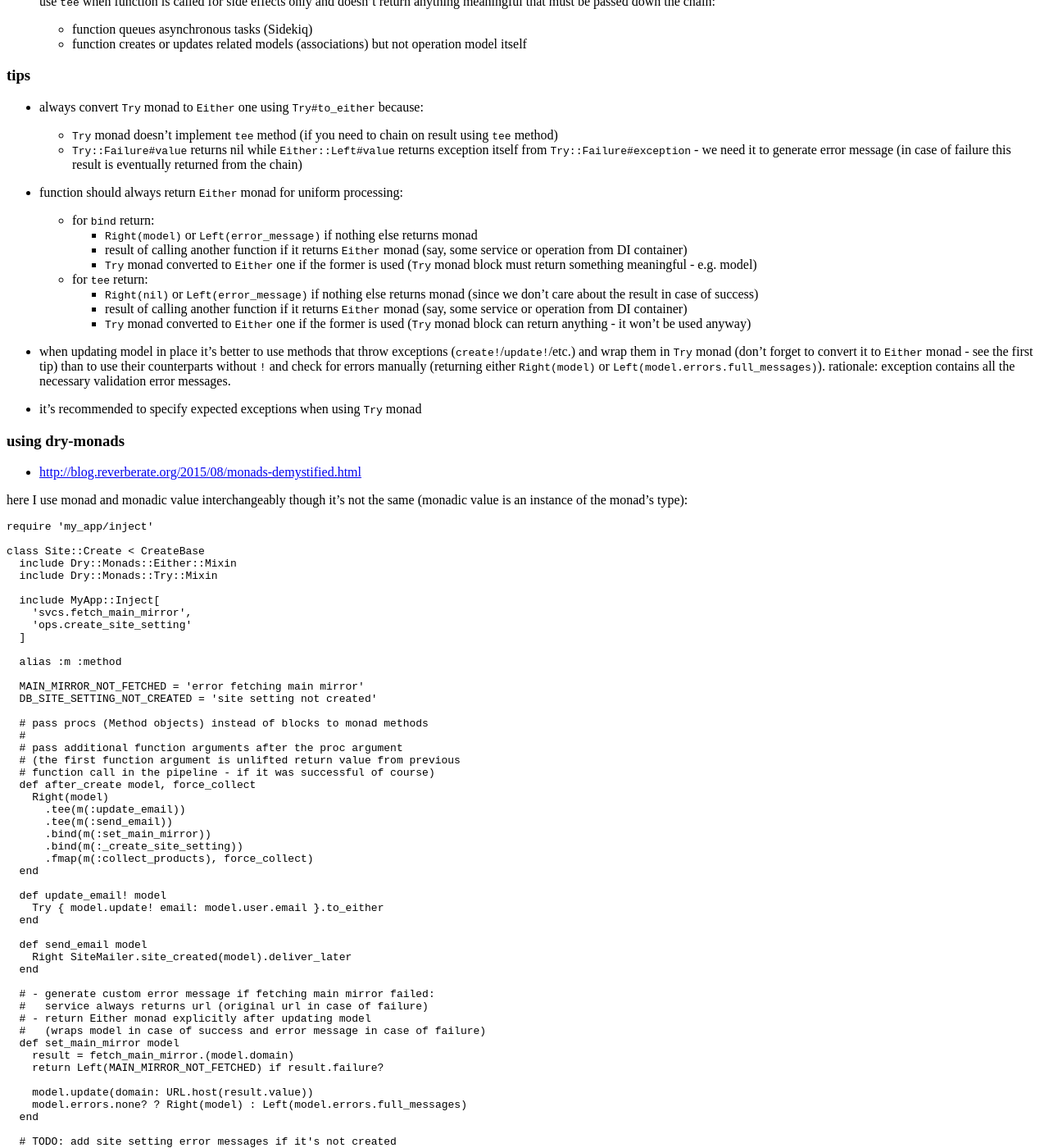
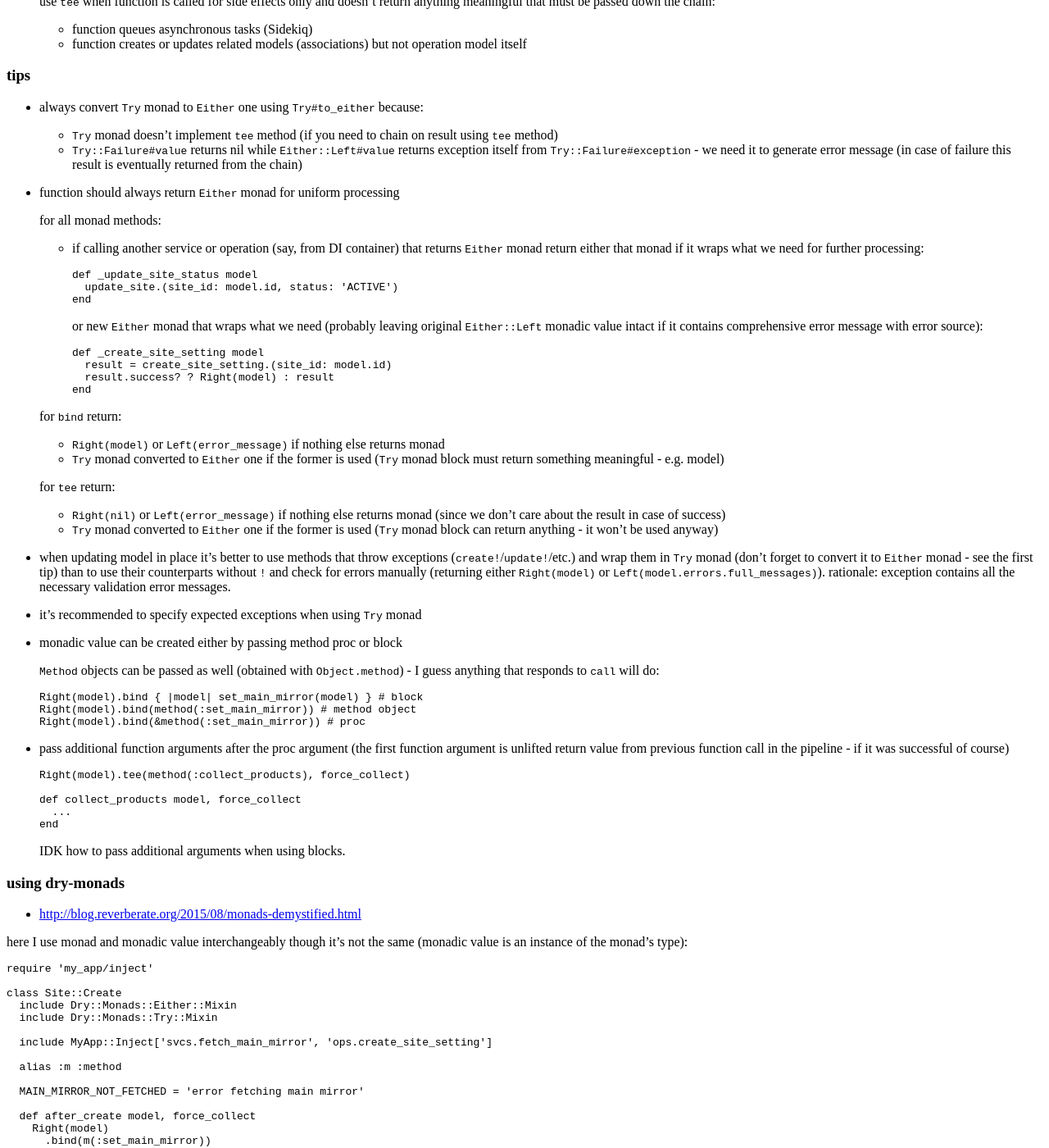
Before and after one commit to tap349/tap349.github.io, a Jekyll site: the page built from _posts/2017-02-27-monads-in-ruby.md, in a window 1280 px wide and 1400 px high, scrolled down 1517 px. Shown: the whole window at 82% size. Built offline with Jekyll 4.4.1, drawn with Linux system fonts in a browser that asks for light colours; some of the changed text lies outside the part shown.

Commit message:
update 2017-03-01_18:29:53

````diff
--- a/_posts/2017-02-27-monads-in-ruby.md
+++ b/_posts/2017-02-27-monads-in-ruby.md
@@ -108,22 +108,43 @@ monads have the following methods:
     itself from `Try::Failure#exception` - we need it to generate error message
     (in case of failure this result is eventually returned from the chain)
 
-- function should always return `Either` monad for uniform processing:
+- function should always return `Either` monad for uniform processing
 
-  - for `bind` return:
-    - `Right(model)` or `Left(error_message)` if nothing else returns monad
-    - result of calling another function if it returns `Either` monad
-      (say, some service or operation from DI container)
-    - `Try` monad converted to `Either` one if the former is used
-      (`Try` monad block must return something meaningful - e.g. model)
+  for all monad methods:
 
-  - for `tee` return:
-    - `Right(nil)` or `Left(error_message)` if nothing else returns monad
-      (since we don't care about the result in case of success)
-    - result of calling another function if it returns `Either` monad
-      (say, some service or operation from DI container)
-    - `Try` monad converted to `Either` one if the former is used
-      (`Try` monad block can return anything - it won't be used anyway)
+  - if calling another service or operation (say, from DI container)
+    that returns `Either` monad return either that monad if it wraps
+    what we need for further processing:
+
+    ```ruby
+    def _update_site_status model
+      update_site.(site_id: model.id, status: 'ACTIVE')
+    end
+    ```
+
+    or new `Either` monad that wraps what we need
+    (probably leaving original `Either::Left` monadic value intact
+    if it contains comprehensive error message with error source):
+
+    ```ruby
+    def _create_site_setting model
+      result = create_site_setting.(site_id: model.id)
+      result.success? ? Right(model) : result
+    end
+    ```
+
+  for `bind` return:
+
+  - `Right(model)` or `Left(error_message)` if nothing else returns monad
+  - `Try` monad converted to `Either` one if the former is used
+    (`Try` monad block must return something meaningful - e.g. model)
+
+  for `tee` return:
+
+  - `Right(nil)` or `Left(error_message)` if nothing else returns monad
+    (since we don't care about the result in case of success)
+  - `Try` monad converted to `Either` one if the former is used
+    (`Try` monad block can return anything - it won't be used anyway)
 
 - when updating model in place it's better to use methods that throw exceptions
   (`create!`/`update!`/etc.) and wrap them in `Try` monad
@@ -133,6 +154,31 @@ monads have the following methods:
   rationale: exception contains all the necessary validation error messages.
 
 - it's recommended to specify expected exceptions when using `Try` monad
+
+- monadic value can be created either by passing method proc or block
+
+  `Method` objects can be passed as well (obtained with `Object.method`) -
+  I guess anything that responds to `call` will do:
+
+  ```ruby
+  Right(model).bind { |model| set_main_mirror(model) } # block
+  Right(model).bind(method(:set_main_mirror)) # method object
+  Right(model).bind(&method(:set_main_mirror)) # proc
+  ```
+
+- pass additional function arguments after the proc argument
+  (the first function argument is unlifted return value from previous
+  function call in the pipeline - if it was successful of course)
+
+  ```ruby
+  Right(model).tee(method(:collect_products), force_collect)
+
+  def collect_products model, force_collect
+    ...
+  end
+  ```
+
+  IDK how to pass additional arguments when using blocks.
 
 ### using dry-monads
 
@@ -144,65 +190,43 @@ here I use monad and monadic value interchangeably though it's not the same
 ```ruby
 require 'my_app/inject'
 
-class Site::Create < CreateBase
+class Site::Create
   include Dry::Monads::Either::Mixin
   include Dry::Monads::Try::Mixin
 
-  include MyApp::Inject[
-    'svcs.fetch_main_mirror',
-    'ops.create_site_setting'
-  ]
+  include MyApp::Inject['svcs.fetch_main_mirror', 'ops.create_site_setting']
 
   alias :m :method
 
   MAIN_MIRROR_NOT_FETCHED = 'error fetching main mirror'
-  DB_SITE_SETTING_NOT_CREATED = 'site setting not created'
 
-  # pass procs (Method objects) instead of blocks to monad methods
-  #
-  # pass additional function arguments after the proc argument
-  # (the first function argument is unlifted return value from previous
-  # function call in the pipeline - if it was successful of course)
   def after_create model, force_collect
     Right(model)
-      .tee(m(:update_email))
-      .tee(m(:send_email))
       .bind(m(:set_main_mirror))
       .bind(m(:_create_site_setting))
-      .fmap(m(:collect_products), force_collect)
+      .tee(m(:collect_products), force_collect)
   end
 
-  def update_email! model
-    Try { model.update! email: model.user.email }.to_either
-  end
-
-  def send_email model
-    Right SiteMailer.site_created(model).deliver_later
-  end
-
-  # - generate custom error message if fetching main mirror failed:
-  #   service always returns url (original url in case of failure)
-  # - return Either monad explicitly after updating model
-  #   (wraps model in case of success and error message in case of failure)
   def set_main_mirror model
     result = fetch_main_mirror.(model.domain)
     return Left(MAIN_MIRROR_NOT_FETCHED) if result.failure?
 
-    model.update(domain: URL.host(result.value))
-    model.errors.none? ? Right(model) : Left(model.errors.full_messages)
+    Try do
+      model.update!(domain: URL.host(result.value))
+      model
+    end.to_either
   end
 
-  # TODO: add site setting error messages if it's not created
   def _create_site_setting model
     result = create_site_setting.(site_id: model.id)
-    result.success? ? Right(model) : Left(DB_SITE_SETTING_NOT_CREATED)
+    result.success? ? Right(model) : result
   end
 
-  # we don't care about the result here and thus can use just fmap that
-  # lifts the result for us (that is wraps any return value into Right)
-  def collect_products model, force_collect
-    return unless model.data_source_SITE?
-    Diffbot::AnalyzeJob.perform_assured(model.site_setting, force_collect)
+  def collect_products model
+    return Right(nil) unless model.data_source_SITE?
+    Diffbot::AnalyzeJob.perform_assured(model.site_setting)
+
+    Right(nil)
   end
 end
 ```
````
